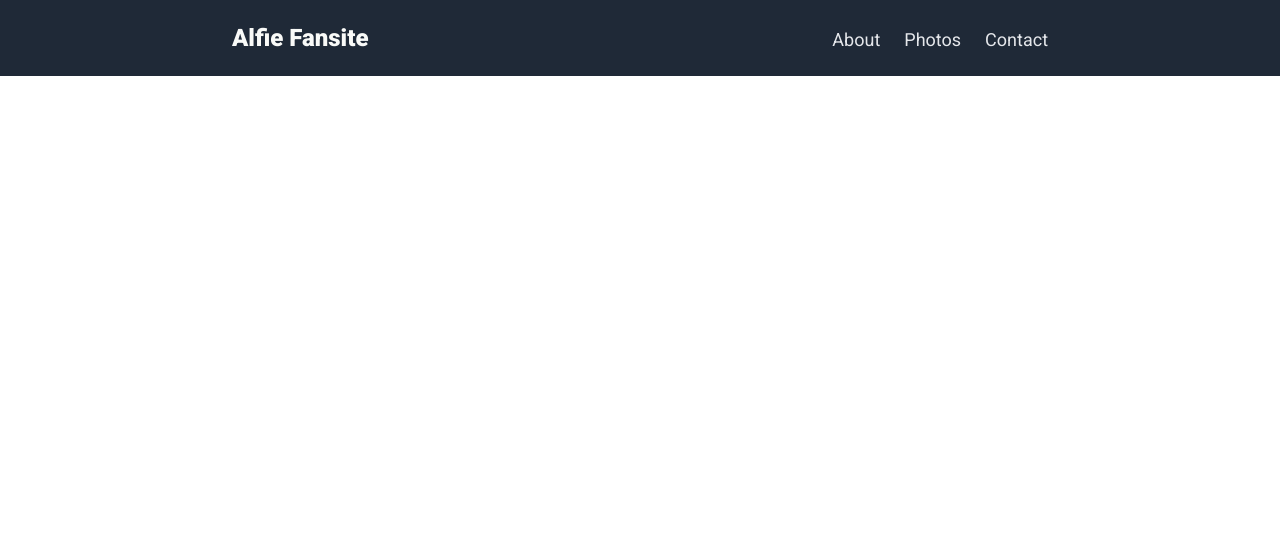
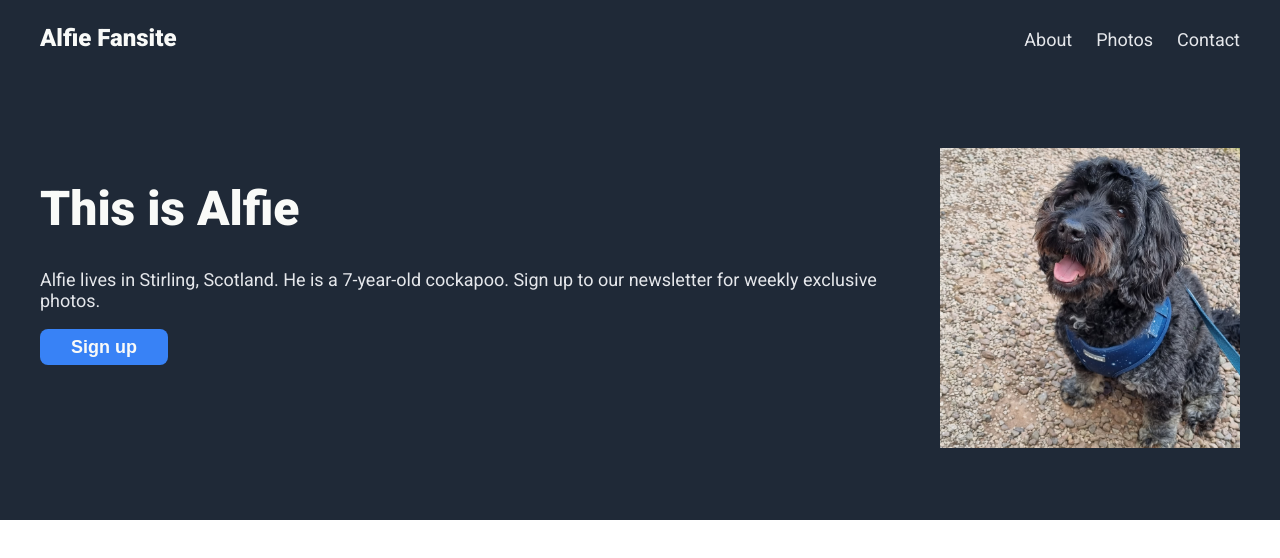
Before and after one commit to kylemillar2/landing-page, a plain HTML site: page index.html in a window 1280 px wide. Drawn offline with Linux system fonts and the light colour scheme.

Commit message:
Add hero image

```diff
--- a/index.html
+++ b/index.html
@@ -4,10 +4,12 @@
     <meta charset="UTF-8">
     <meta http-equiv="X-UA-Compatible" content="IE=edge">
     <meta name="viewport" content="width=device-width, initial-scale=1.0">
-    <title>Document</title>
+    <title>Alfie Fansite</title>
     <link rel="stylesheet" href="style.css">
 </head>
 <body>
+    <div class="wrapper">
+        <div class="blue">
             <div class="header">
                 Alfie Fansite
                 <ul class="header-links">
@@ -16,5 +18,15 @@
                     <li><a href="#">Contact</a></li>
                 </ul>
             </div>
+            <div class="hero">
+                <div class="hero-text">
+                    <h1>This is Alfie</h1>
+                    <p>Alfie lives in Stirling, Scotland. He is a 7-year-old cockapoo. Sign up to our newsletter for weekly exclusive photos.</p>
+                    <a href="#"><button class="sign-up">Sign up</button></a>
+                </div>
+                <img src="alfie.jpg" width="300" height="300">
+            </div>
+        </div>
+    </div>
 </body>
 </html>
--- a/style.css
+++ b/style.css
@@ -5,14 +5,35 @@ body {
     margin: 0;
 }
 
+a {
+    text-decoration: none;
+    color: #E5E7EB;
+    font-size: 18px;
+}
+
+h1 {
+    font-size: 48px;
+    font-weight: 900;
+    color: #F9FAF8;
+}
+
+.blue {
+    background: #1F2937;
+}
+
+.wrapper {
+    max-width: 100%;
+}
+
 .header {
     display: flex;
     align-items: center;
-    justify-content: space-around;
-    background: #1F2937;
+    justify-content: space-between;
     color: #F9FAF8;
     font-size: 24px;
     font-weight: 900;
+    max-width: 1200px;
+    margin: auto;
 }
 
 .header-links {
@@ -23,8 +44,34 @@ body {
     font-weight: 400;
 }
 
-a {
-    text-decoration: none;
+.hero {
+    display: flex;
+    justify-content: center;
+    padding: 72px 0;
+    gap: 32px;
+    max-width: 1200px;
+    margin: auto;
+}
+
+.hero-text {
+    font-size: 18px;
     color: #E5E7EB;
+}
+
+.sign-up {
+    border-radius: 8px;
+    padding: 0;
+    width: 128px;
+    height: 36px;
+    flex-grow: 0;
     font-size: 18px;
+    background-color: #3882F6;
+    border: none;
+    color: #F9FAF8;
+    font-weight: 900;
+    cursor: pointer;
 }
+
+.sign-up:hover {
+    background-color: #115eda;
+}
```
Also changed, not shown: alfie.jpg (added). Lines whose indentation alone changed are shown as unchanged.
